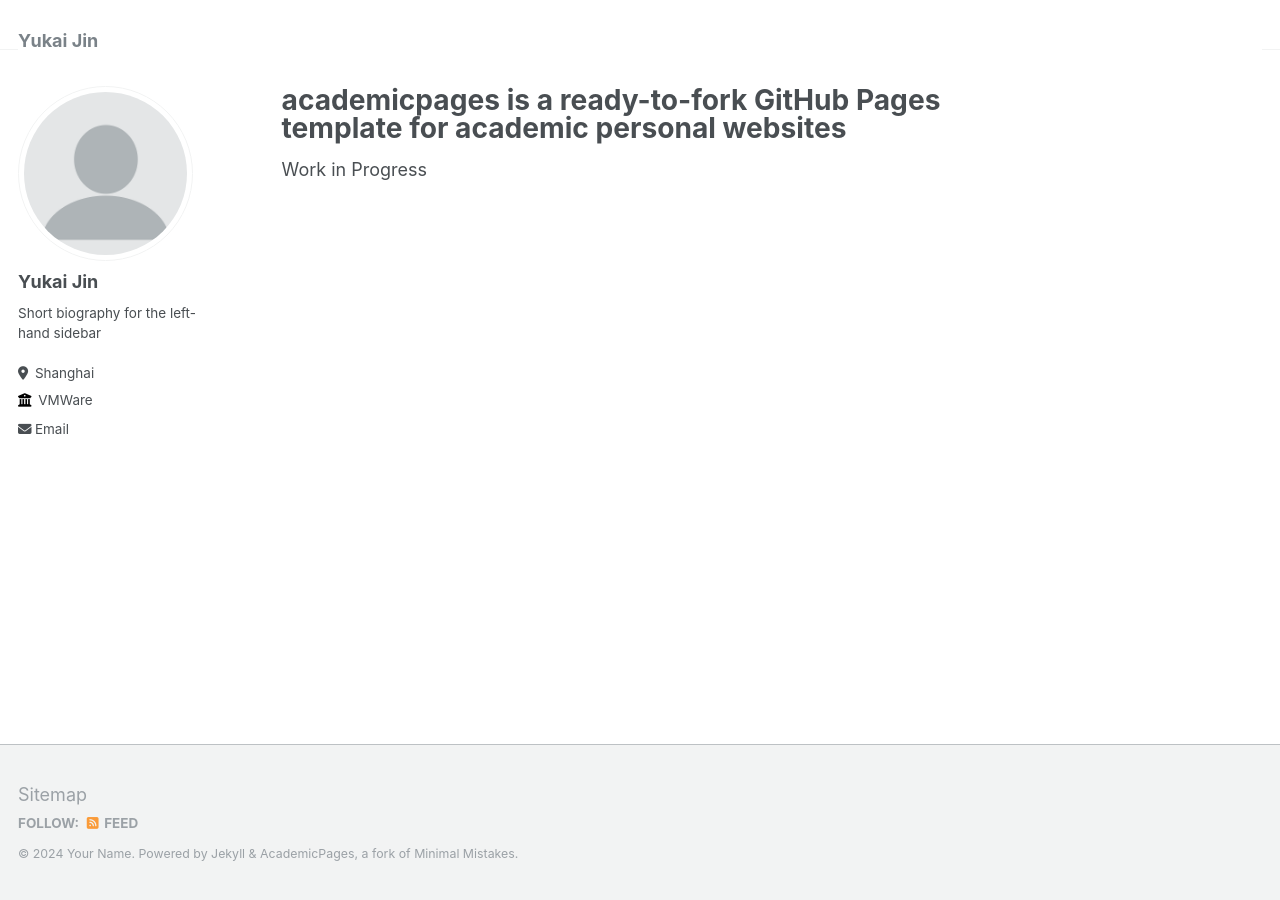
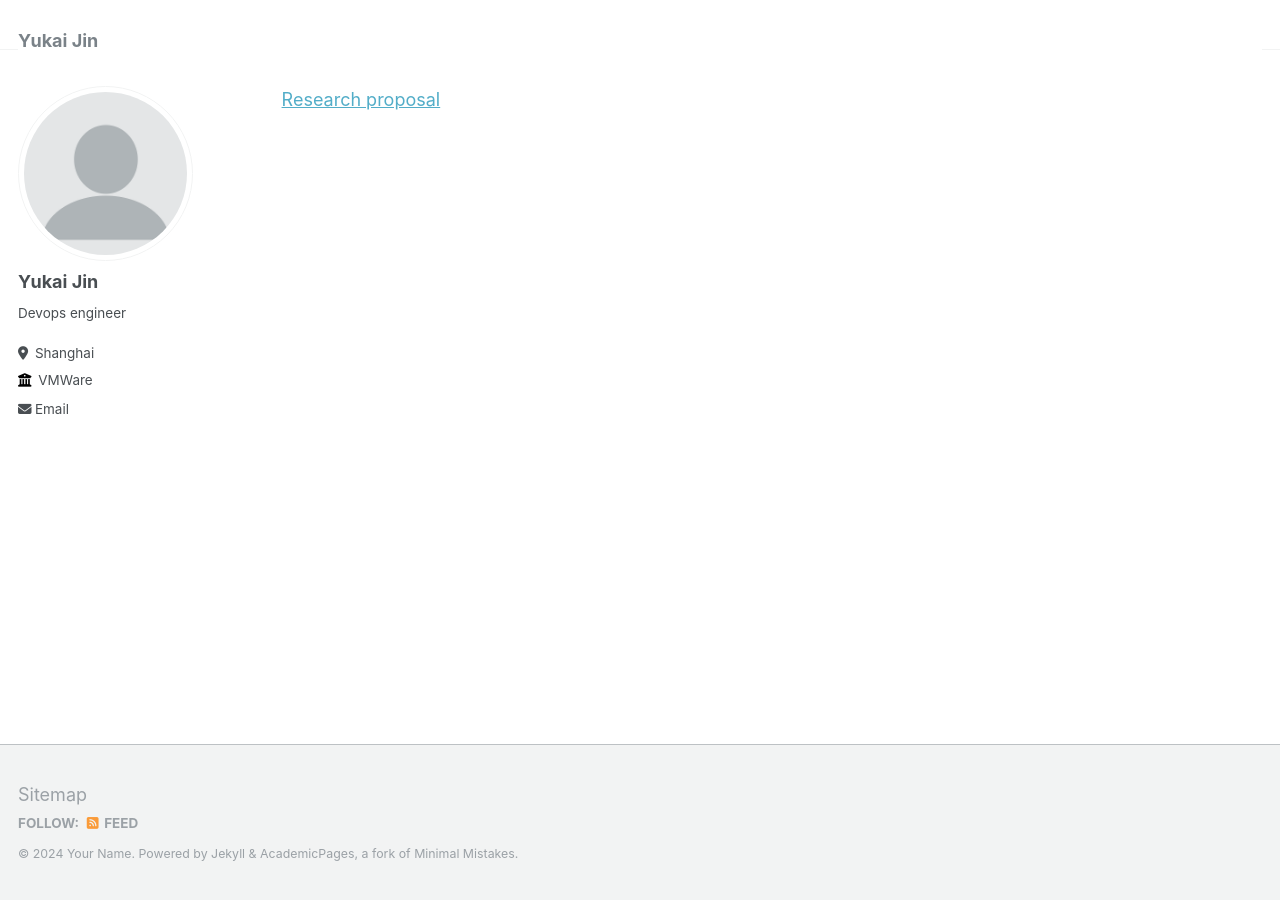
Before and after one commit to yukaijin/yukai.jin.github.io, a Jekyll site: the page built from _pages/about.md, in a window 1280 px wide. Built offline with Jekyll 4.4.1, drawn with Linux system fonts in a browser that asks for light colours.

Commit message:
add pdf link

```diff
--- a/_config.yml
+++ b/_config.yml
@@ -12,9 +12,9 @@ title                    : "Yukai Jin"
 title_separator          : "-"
 name                     : &name "Your Name"
 description              : &description "personal description"
-url                      : https://academicpages.github.io # the base hostname & protocol for your site e.g. "https://mmistakes.github.io"
+url                      : https://yukaijin.github.io/ # the base hostname & protocol for your site e.g. "https://mmistakes.github.io"
 baseurl                  : "" # the subpath of your site, e.g. "/blog"
-repository               : "academicpages/academicpages.github.io"
+repository               : "yukaijin/yukaijin.github.io"
 
 # Site Author - The following control what appear as part of the author content on the side bar.
 #               If a field is blank the icon and link will not appear, otherwise it will be shown.
@@ -24,7 +24,7 @@ author:
   avatar           : "profile.png"
   name             : "Yukai Jin"
   pronouns         : # example: "she/her"
-  bio              : "Short biography for the left-hand sidebar"
+  bio              : "Devops engineer"
   location         : "Shanghai"
   employer         : "VMWare"
   uri              : # URL
--- a/_pages/about.md
+++ b/_pages/about.md
@@ -1,9 +1,9 @@
 ---
 permalink: /
-title: "academicpages is a ready-to-fork GitHub Pages template for academic personal websites"
 author_profile: true
 redirect_from:
   - /about/
   - /about.html
 ---
-Work in Progress
+
+ [Research proposal](https://yukaijin.github.io/files/Research_Proposal(pdf%20sample).pdf)
```
Also changed, not shown: 1 other file.
